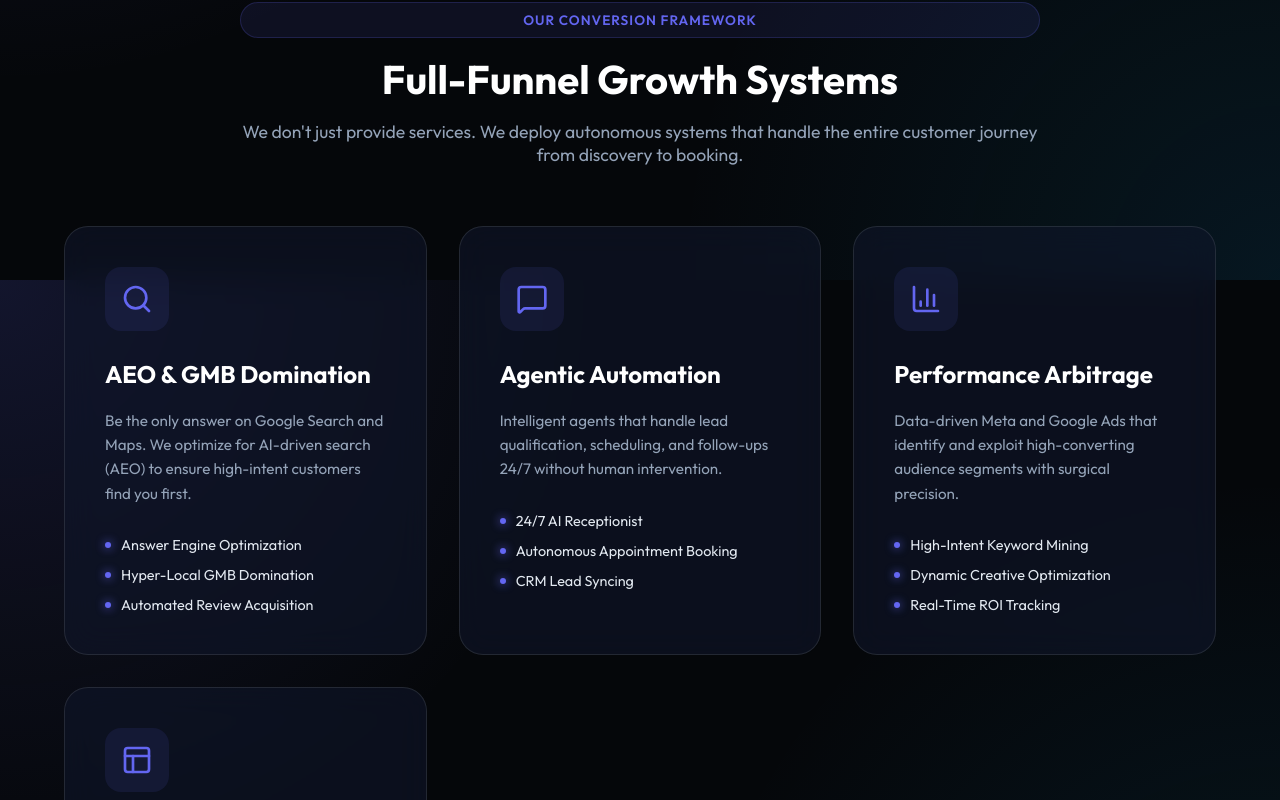
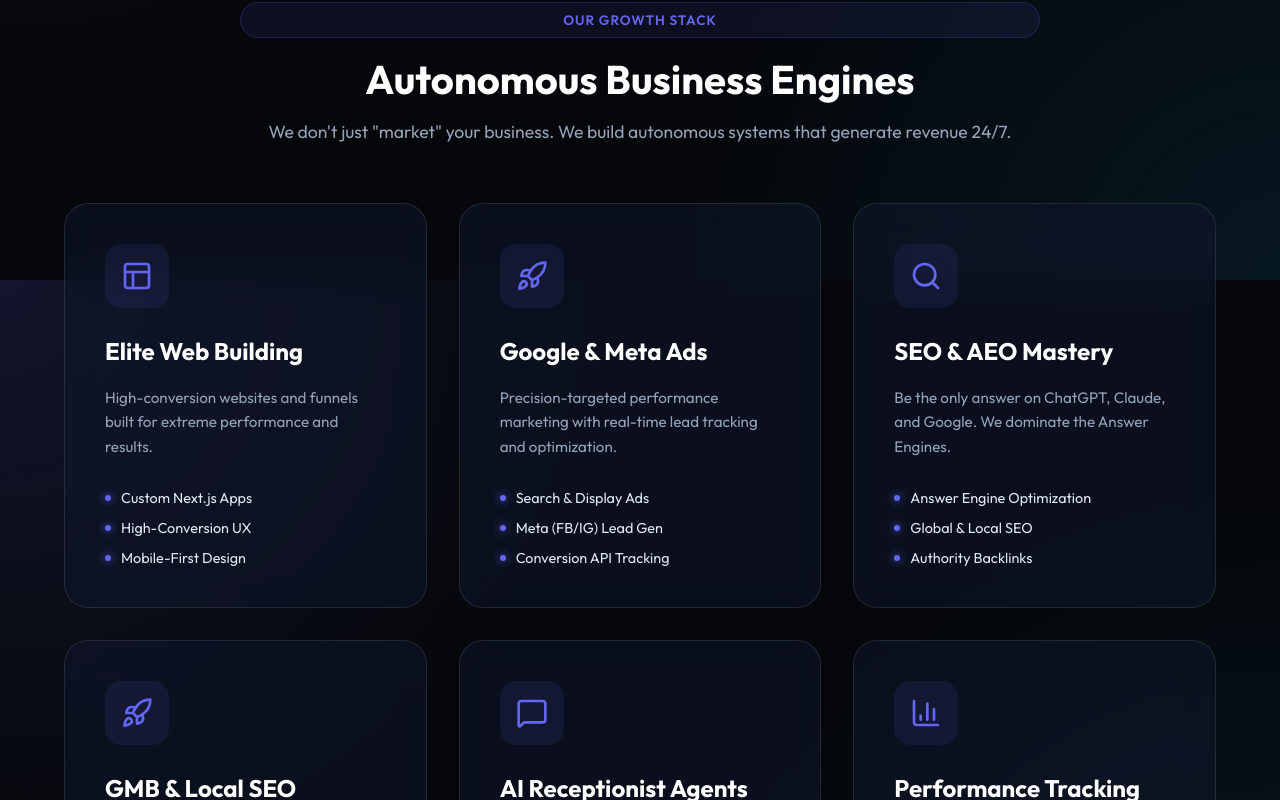
Before and after one commit to BitmAura/AuradigitalMarketing, a Next.js app: page / in a window 1280 px wide. Shown: the part 1320-2120 px from the top of the page. Built offline with nearby package versions, Linux system fonts and the light colour scheme.

Commit message:
Final: Indian pricing, refined services, and technical glitch fixes

```diff
--- a/src/app/globals.css
+++ b/src/app/globals.css
@@ -33,6 +33,7 @@ body {
   color: var(--foreground);
   font-family: var(--font-outfit);
   scroll-behavior: smooth;
+  overscroll-behavior-y: none;
 }
 
 body {
--- a/src/app/page.module.css
+++ b/src/app/page.module.css
@@ -3,6 +3,20 @@
 }
 
 /* Hero Section */
+.hero,
+.services,
+.results,
+.aeoComparison,
+.faq,
+.newsletter,
+.stack,
+.blueprint,
+.about,
+.industries,
+.contact {
+  will-change: transform;
+}
+
 .hero {
   padding-top: 180px;
   padding-bottom: 120px;
@@ -390,6 +404,7 @@
   border: none;
   background: rgba(255, 255, 255, 0.1);
   color: #fff;
+  -webkit-backdrop-filter: blur(10px);
   backdrop-filter: blur(10px);
   border: 1px solid rgba(255, 255, 255, 0.2);
 }
--- a/src/app/page.tsx
+++ b/src/app/page.tsx
@@ -13,7 +13,9 @@ import {
   Building2,
   Wallet,
   Store,
-  Rocket
+  Rocket,
+  MapPin,
+  UserCheck
 } from 'lucide-react';
 import AuraAIScan from '@/components/AuraAIScan';
 import GrowthCalculator from '@/components/GrowthCalculator';
@@ -86,34 +88,46 @@ const Home = () => {
       <section id="services" className={styles.services}>
         <div className="container">
           <div className={styles.sectionHeader}>
-            <div className={styles.badge}>Our Conversion Framework</div>
-            <h2>Full-Funnel Growth Systems</h2>
-            <p>We don't just provide services. We deploy autonomous systems that handle the entire customer journey from discovery to booking.</p>
+            <div className={styles.badge}>Our Growth Stack</div>
+            <h2>Autonomous Business Engines</h2>
+            <p>We don't just "market" your business. We build autonomous systems that generate revenue 24/7.</p>
           </div>
           <div className={styles.servicesGrid}>
             <ServiceCard
-              title="AEO & GMB Domination"
-              description="Be the only answer on Google Search and Maps. We optimize for AI-driven search (AEO) to ensure high-intent customers find you first."
-              icon={Search}
-              features={["Answer Engine Optimization", "Hyper-Local GMB Domination", "Automated Review Acquisition"]}
+              title="Elite Web Building"
+              description="High-conversion websites and funnels built for extreme performance and results."
+              icon={Layout}
+              features={["Custom Next.js Apps", "High-Conversion UX", "Mobile-First Design"]}
             />
             <ServiceCard
-              title="Agentic Automation"
-              description="Intelligent agents that handle lead qualification, scheduling, and follow-ups 24/7 without human intervention."
-              icon={MessageSquare}
-              features={["24/7 AI Receptionist", "Autonomous Appointment Booking", "CRM Lead Syncing"]}
+              title="Google & Meta Ads"
+              description="Precision-targeted performance marketing with real-time lead tracking and optimization."
+              icon={Rocket}
+              features={["Search & Display Ads", "Meta (FB/IG) Lead Gen", "Conversion API Tracking"]}
             />
             <ServiceCard
-              title="Performance Arbitrage"
-              description="Data-driven Meta and Google Ads that identify and exploit high-converting audience segments with surgical precision."
-              icon={BarChart3}
-              features={["High-Intent Keyword Mining", "Dynamic Creative Optimization", "Real-Time ROI Tracking"]}
+              title="SEO & AEO Mastery"
+              description="Be the only answer on ChatGPT, Claude, and Google. We dominate the Answer Engines."
+              icon={Search}
+              features={["Answer Engine Optimization", "Global & Local SEO", "Authority Backlinks"]}
             />
             <ServiceCard
-              title="High-Value Funnels"
-              description="Premium landing experiences designed with conversion psychology at the core to maximize appointment volume."
-              icon={Layout}
-              features={["Psychology-Based Design", "Micro-Conversion Optimization", "Frictionless Booking Flow"]}
+              title="GMB & Local SEO"
+              description="Own your local market and map rankings for just ₹15,000 per year."
+              icon={Rocket}
+              features={["Map Pack Domination", "Local Citations", "Review Management"]}
+            />
+            <ServiceCard
+              title="AI Receptionist Agents"
+              description="Autonomous agents that handle leads, bookings, and customer support 24/7."
+              icon={MessageSquare}
+              features={["WhatsApp Booking Bots", "Website Voice/Chat Agents", "CRM Lead Syncing"]}
+            />
+            <ServiceCard
+              title="Performance Tracking"
+              description="Full visibility into your ROI with advanced analytics and custom reporting."
+              icon={BarChart3}
+              features={["ROI Dashboards", "Call Tracking", "Lead Quality Audits"]}
             />
           </div>
         </div>
--- a/src/app/privacy/page.tsx
+++ b/src/app/privacy/page.tsx
@@ -21,7 +21,7 @@ const PrivacyPage = () => {
             <div className={styles.section}>
               <h2>2. Cookies & AdSense Disclosure</h2>
               <p>We use cookies to improve your browsing experience. Google, as a third-party vendor, uses cookies to serve ads on our site. Google's use of advertising cookies enables it and its partners to serve ads to our users based on their visit to our sites and/or other sites on the Internet.</p>
-              <p>Users may opt out of personalized advertising by visiting <a href="https://www.google.com/settings/ads" target="_blank">Ads Settings</a>.</p>
+              <p>Users may opt out of personalized advertising by visiting <a href="https://www.google.com/settings/ads" target="_blank" rel="noopener noreferrer">Ads Settings</a>.</p>
             </div>
 
             <div className={styles.section}>
--- a/src/components/AuraAIScan.module.css
+++ b/src/components/AuraAIScan.module.css
@@ -94,6 +94,7 @@
 .progressFill {
   height: 100%;
   background: var(--primary);
+  width: var(--progress, 0%);
   transition: width 0.3s ease;
 }
 
--- a/src/components/AuraAIScan.tsx
+++ b/src/components/AuraAIScan.tsx
@@ -61,7 +61,10 @@ const AuraAIScan = () => {
             <span>Aura AI is auditing {url}...</span>
           </div>
           <div className={styles.progressBar}>
-            <div className={styles.progressFill} style={{ width: `${progress}%` }}></div>
+            <div
+              className={styles.progressFill}
+              style={{ '--progress': `${progress}%` } as React.CSSProperties}
+            ></div>
           </div>
           <div className={styles.scanLogs}>
             {progress > 20 && <div>[INFO] Checking GMB API Status...</div>}
```
Also changed, not shown: src/app/pricing/page.tsx (+48 -43 lines).
